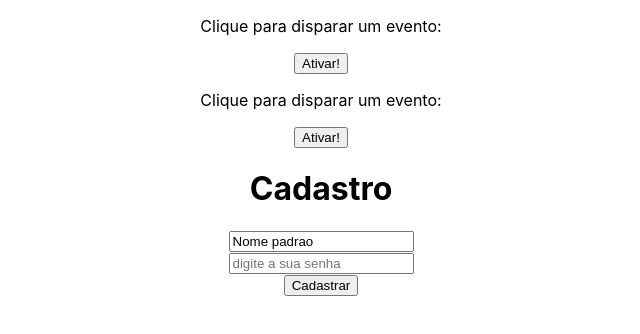
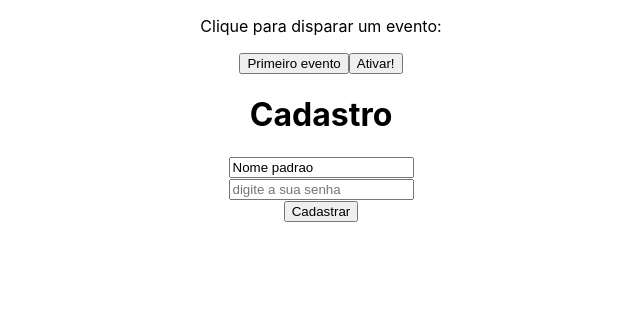
Before and after one commit to andersonssh/learning-react, a React (Create React App) app in the folder react/02 - parte 2/projeto2/: page / in a window 1280 px wide. Shown: the top 334 px of the page, without its empty margins (319-959 px from the left). Built offline with nearby package versions, Linux system fonts and the light colour scheme.

Commit message:
Adiciona filho executa evento de pai

```diff
--- a/react/02 - parte 2/projeto2/src/App.js
+++ b/react/02 - parte 2/projeto2/src/App.js
@@ -7,7 +7,6 @@ function App() {
   return (
    <div className="App">
      <Evento numero="1"/>
-     <Evento numero="2"/>
      <Form />
    </div>
   );
--- /dev/null
+++ b/react/02 - parte 2/projeto2/src/components/Button.js
@@ -0,0 +1,8 @@
+// passagem de eventos por props
+function Button(props){
+    {/** o componente atual e o componente pai agora podem executar a mesma funcao pois o comp.
+    enviou o evento via funcao podendo ser acessado pelo props */}
+    return <button onClick={props.event} >{props.text}</button>
+}
+
+export default Button
--- a/react/02 - parte 2/projeto2/src/components/Evento.js
+++ b/react/02 - parte 2/projeto2/src/components/Evento.js
@@ -1,3 +1,5 @@
+import Button from './Button.js'
+
 function Evento({numero}){
     function meuEvento(){
         console.log(`Ativacao realizada! ${numero}`)
@@ -5,6 +7,8 @@ function Evento({numero}){
     return (
         <div>
             <p>Clique para disparar um evento:</p>
+            {/**Passando a funcao para o componente Button */}
+            <Button event={meuEvento} text="Primeiro evento" />
             <button onClick={meuEvento}>Ativar!</button>
         </div>
     )
```
Also changed, not shown: react/02 - parte 2/projeto2/src/components/Form.js (line endings or trailing spaces).
